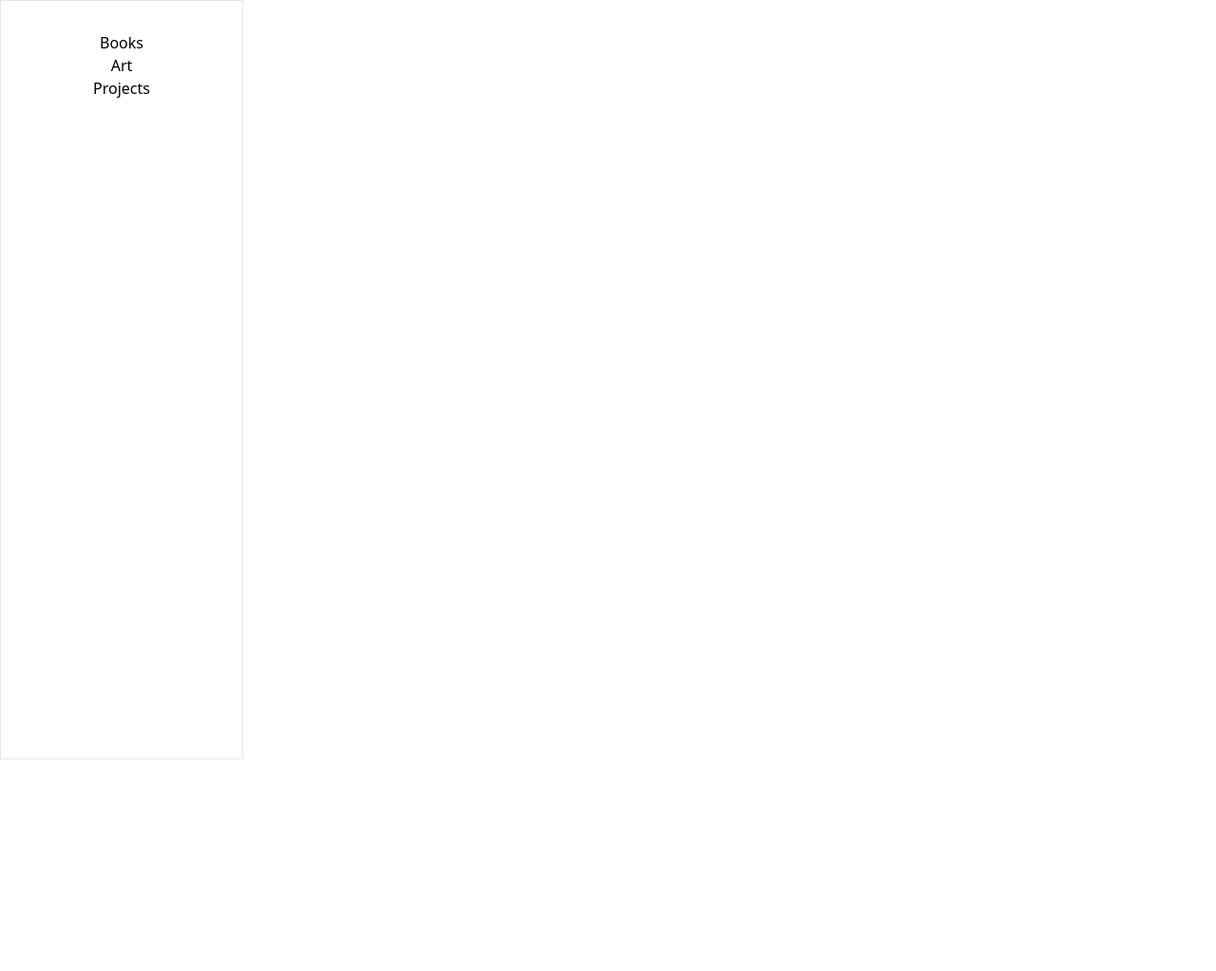
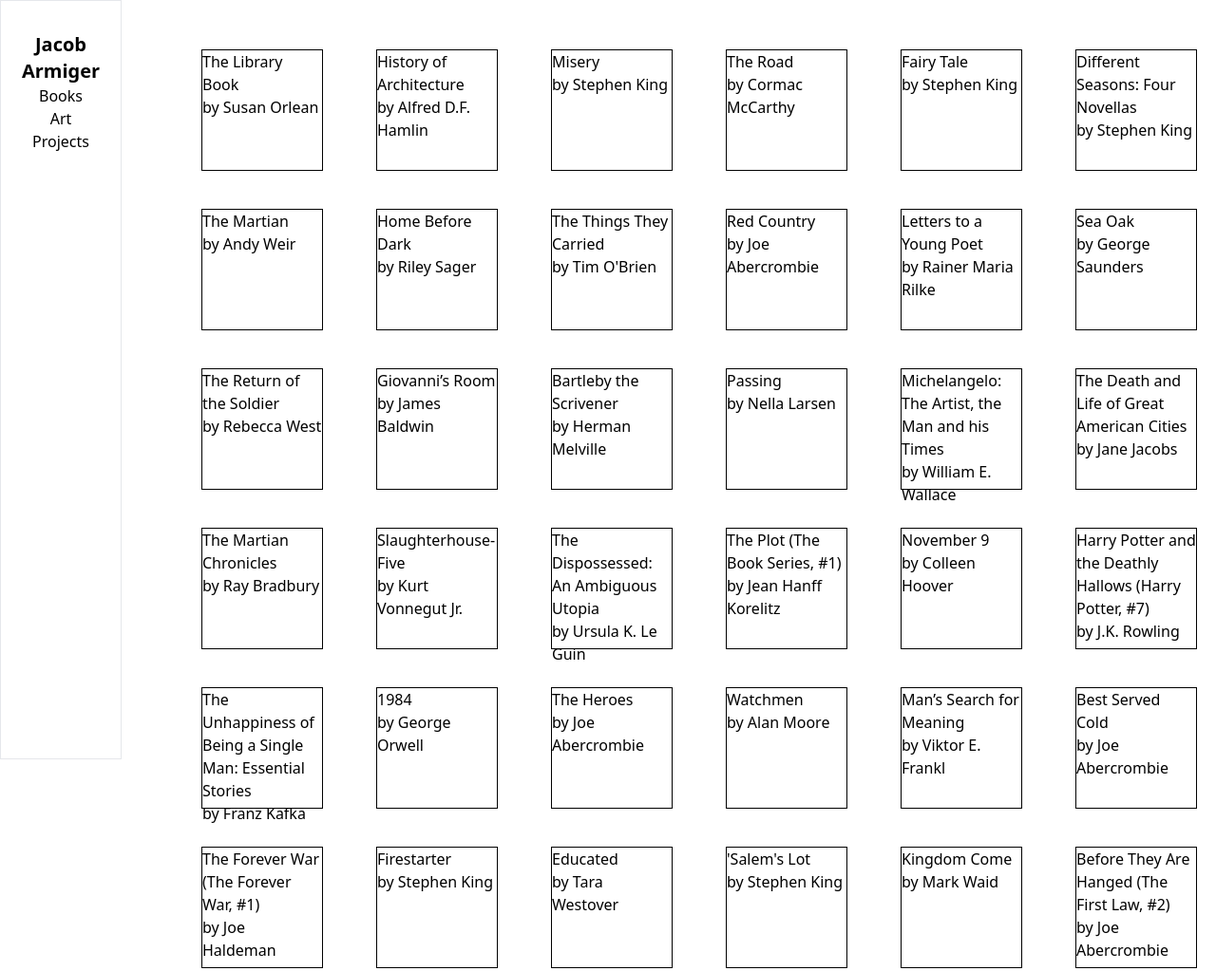
Before and after one commit to jacob-armiger/react-portfolio-site, an Astro site: page /books in a window 1280 px wide. Shown: the top 1023 px of the page at 95% size. Before the commit the page ends 800 px from the top, so only its background shows below. Built offline with nearby package versions, Linux system fonts and the light colour scheme; Astro itself is replaced by a stand-in of ours.

Commit message:
Add barebones Card component to book page

```diff
--- a/scripts/parseCsv.js
+++ b/scripts/parseCsv.js
@@ -7,6 +7,6 @@ let file = fs.createReadStream('book.csv')
 Papa.parse(file, {
     header:true,
     complete: results => {
-        fs.writeFileSync("../src/content/books.json", JSON.stringify(results.data, null, 4))
+        fs.writeFileSync("../src/bookData/books.json", JSON.stringify(results.data, null, 4))
     },
 })
--- a/src/components/Card.astro
+++ b/src/components/Card.astro
@@ -1,21 +1,19 @@
 ---
 interface Props {
 	title: string;
-	body: string;
-	href: string;
+	author: string;
 }
 
-const { href, title, body } = Astro.props;
+const { title, author } = Astro.props;
+console.log(title)
 ---
 
-<li>
-	<a href={href}>
-		<h2>
-			{title}
-			<span>&rarr;</span>
-		</h2>
-		<p>
-			{body}
-		</p>
-	</a>
-</li>
+<div class="border border-solid border-black w-32 h-32 m-5">
+    <h2>
+        {title}
+        <!-- <span>&rarr;</span> -->
+    </h2>
+    <p>
+        by {author}
+    </p>
+</div>
--- a/src/layouts/Layout.astro
+++ b/src/layouts/Layout.astro
@@ -17,9 +17,10 @@ const { title } = Astro.props;
 		<title>{title}</title>
 	</head>
 	<body class="flex">
-        <div class="h-screen text-center w-64 border border-solid">
+        <div class="h-screen text-center min-w-32 border border-solid">
             <nav class="flex flex-col h-1/4 mt-8">
-                <a href="/">Books</a>
+                <a href="/" class="text-xl font-bold">Jacob Armiger</a>
+                <a href="/books">Books</a>
                 <a href="/">Art</a>
                 <a href="/">Projects</a>
             </nav>
--- a/src/pages/books.astro
+++ b/src/pages/books.astro
@@ -1,12 +1,18 @@
 ---
 import Layout from '../layouts/Layout.astro';
+import books from "../bookData/books.json"
+import Card from '../components/Card.astro';
 
-
-
-
+const read = books.filter(book => book['Exclusive Shelf'] == "read")
+console.log(read)
 ---
 
 <Layout title="Books">
-	<main>
+	<main class="flex flex-row flex-wrap justify-between">
+        {read.map((book: any) => {
+            return(
+                <Card title={book.Title} author={book.Author}/>
+            )
+        })}
 	</main>
 </Layout>
--- a/src/pages/index.astro
+++ b/src/pages/index.astro
@@ -1,6 +1,5 @@
 ---
 import Layout from '../layouts/Layout.astro';
-import Card from '../components/Card.astro';
 ---
 
 <Layout title="Home">
@@ -12,10 +11,5 @@ import Card from '../components/Card.astro';
 
             In my free time I enjoy reading and drawing.
 		</p>
-        <!-- <Card
-            href="https://docs.astro.build/"
-            title="Documentation"
-            body="Learn how Astro works and explore the official API docs."
-        /> -->
 	</main>
 </Layout>
```
Also changed, not shown: src/bookData/books.json (renamed from src/content/books.json).
